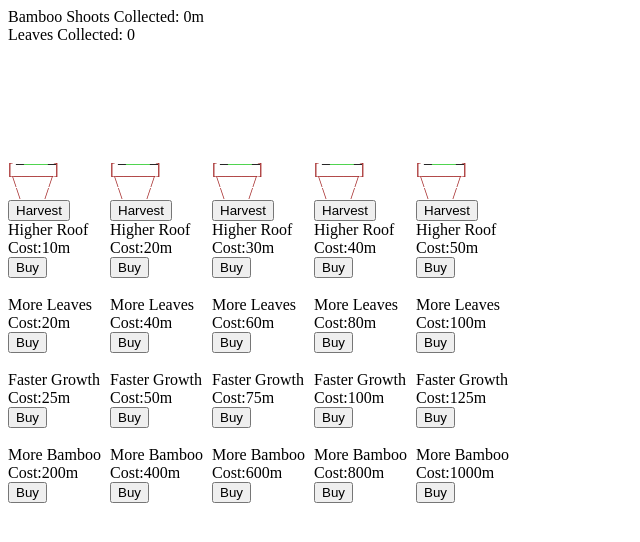
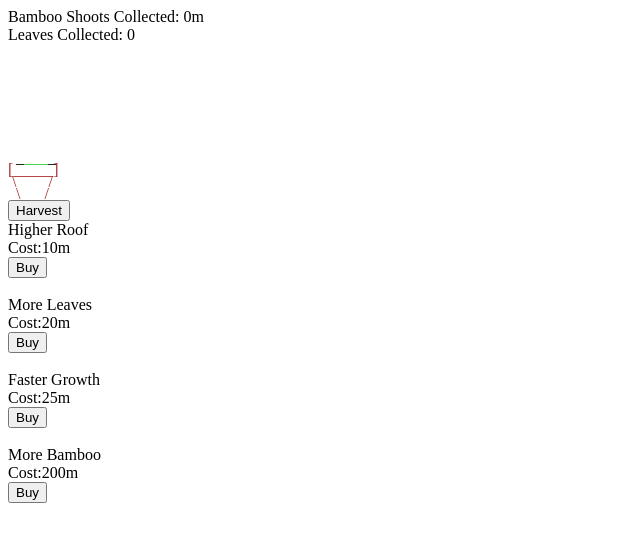
Before and after one commit to HoboZeke/hobozeke.github.io, a Jekyll site: the page bamboo/index.html, which Jekyll copies as it is, in a window 1280 px wide. Shown: the top 542 px of the page, without its empty margins (0-640 px from the left). Built offline with Jekyll 4.4.1, drawn with Linux system fonts in a browser that asks for light colours.

Commit message:
Update index.html

```diff
--- a/bamboo/index.html
+++ b/bamboo/index.html
@@ -60,7 +60,7 @@
   <br/>
   <br/>
   </div>
-  <div id = "plant2">
+  <div id = "plant2" style="display:none;">
 <div id= "bamboo">
 <span id="2bamboo20" style="color:limegreen;display:none;">&nbsp;&nbsp;&nbsp;&nbsp;&nbsp;&nbsp;<br/></span>
 <span id="2bamboo19" style="color:limegreen;display:none;">&nbsp;&nbsp;&nbsp;&nbsp;&nbsp;&nbsp;<br/></span>
@@ -112,7 +112,7 @@
   <br/>
   <br/>
   </div>
-  <div id = "plant3">
+  <div id = "plant3" style="display:none;">
 <div id= "bamboo">
 <span id="3bamboo20" style="color:limegreen;display:none;">&nbsp;&nbsp;&nbsp;&nbsp;&nbsp;&nbsp;<br/></span>
 <span id="3bamboo19" style="color:limegreen;display:none;">&nbsp;&nbsp;&nbsp;&nbsp;&nbsp;&nbsp;<br/></span>
@@ -164,7 +164,7 @@
   <br/>
   <br/>
   </div>
-  <div id = "plant4">
+  <div id = "plant4" style="display:none;">
 <div id= "bamboo">
 <span id="4bamboo20" style="color:limegreen;display:none;">&nbsp;&nbsp;&nbsp;&nbsp;&nbsp;&nbsp;<br/></span>
 <span id="4bamboo19" style="color:limegreen;display:none;">&nbsp;&nbsp;&nbsp;&nbsp;&nbsp;&nbsp;<br/></span>
@@ -217,7 +217,7 @@
   <br/>
   </div>
 
-  <div id = "plant5">
+  <div id = "plant5" style="display:none;">
 <div id= "bamboo">
 <span id="5bamboo20" style="color:limegreen;display:none;">&nbsp;&nbsp;&nbsp;&nbsp;&nbsp;&nbsp;<br/></span>
 <span id="5bamboo19" style="color:limegreen;display:none;">&nbsp;&nbsp;&nbsp;&nbsp;&nbsp;&nbsp;<br/></span>
```
